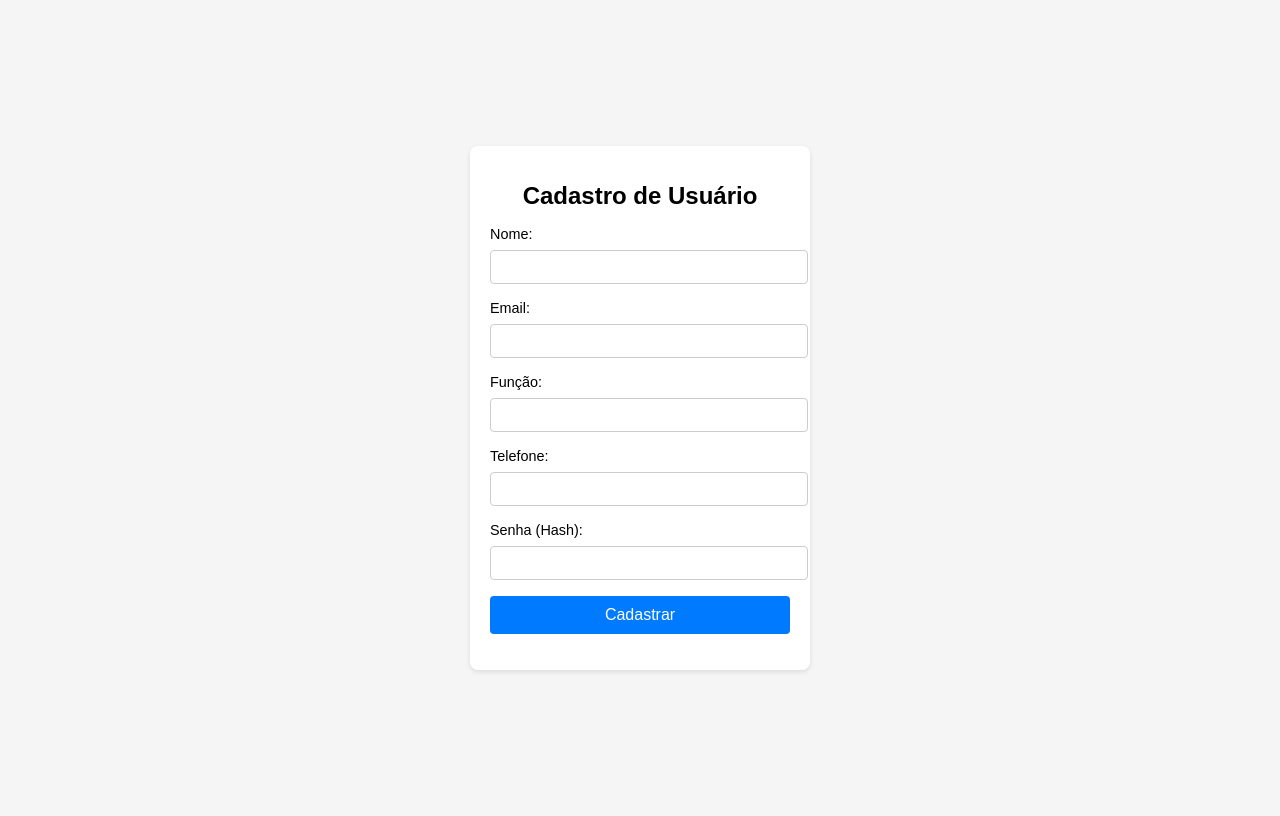
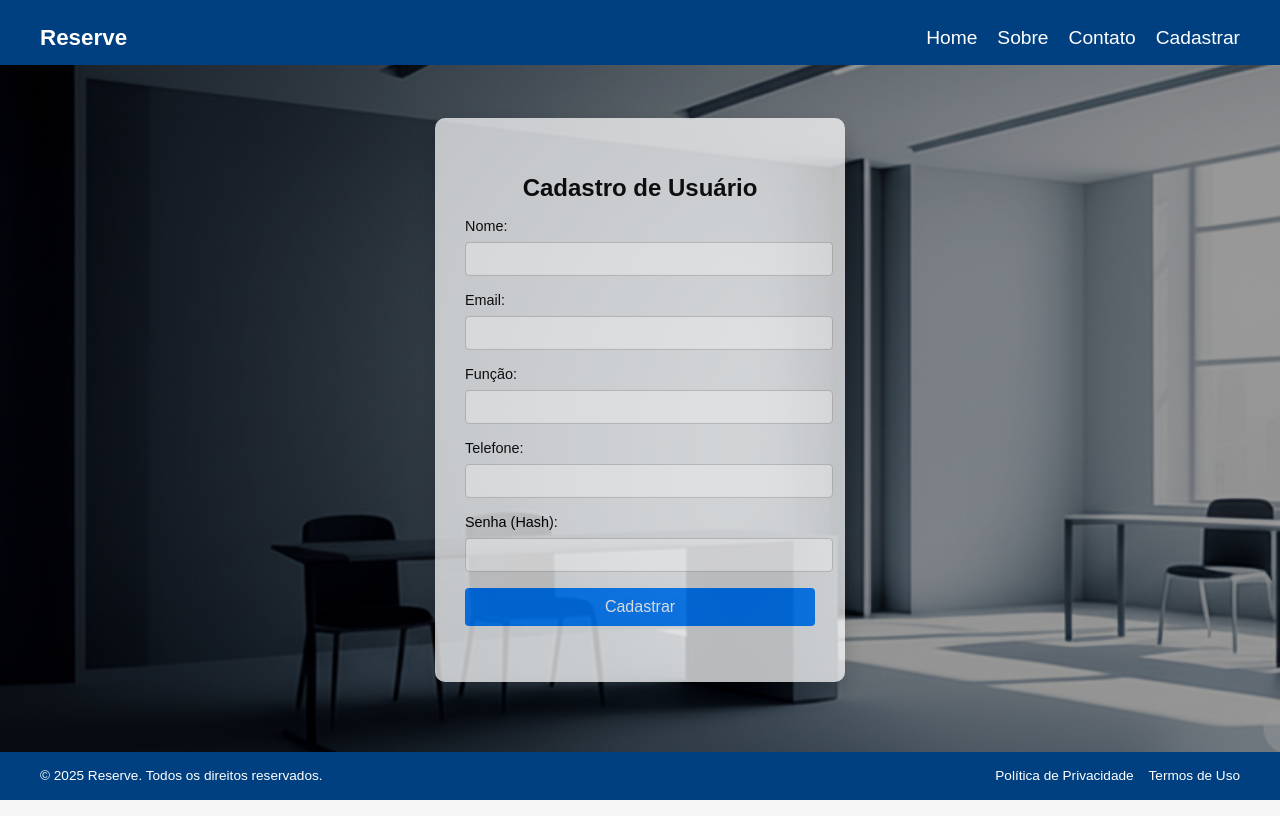
Before and after one commit to Jadson-Sobrinho/Sistema_Gerenciamento_Salas_Equipamentos, a website: page frontend/src/pages/user.html in a window 1280 px wide. Drawn offline with Linux system fonts and the light colour scheme.

Commit message:
Chore - Ajuste do design do cadastro de usuario

```diff
--- a/frontend/src/pages/styles/user.css
+++ b/frontend/src/pages/styles/user.css
@@ -8,12 +8,21 @@ body {
 }
 
 .container {
-  background: #fff;
-  padding: 20px;
-  border-radius: 8px;
-  box-shadow: 0 2px 5px rgba(0,0,0,0.1);
-  width: 300px;
+  position: fixed;
+  max-width: 350px;
+  width: 90%;
+  margin: 0 auto;
+  top: 50%;
+  transform: translateY(-50%);
+  background: rgba(255, 255, 255, 0.9);
+  padding: 40px 30px;
+  border-radius: 10px;
+  box-shadow: 0 8px 20px rgba(0,0,0,0.2);
+  z-index: 1;
+  text-align: left;
+  opacity: 0.8;
 }
+
 
 .container h1 {
   font-size: 1.5rem;
@@ -59,3 +68,124 @@ button:hover {
   text-align: center;
   font-size: 0.9rem;
 }
+
+
+/* ===== BARRA DE NAVEGAÇÃO ===== */
+.navbar {
+  position: fixed;
+  top: 0;
+  left: 0;
+  width: 100%;
+  background: #004080;
+  z-index: 2;
+  padding: 10px 0;
+  height: 45px;
+}
+
+.nav-container {
+  max-width: 1200px;
+  margin: 1px auto;
+  display: flex;
+  align-items: center;
+  justify-content: space-between;
+  padding: 0 20px;
+}
+
+.brand {
+  color: #fff;
+  font-size: 1.4rem;
+  text-decoration: none;
+  font-weight: bold;
+}
+
+.nav-links {
+  list-style: none;
+  display: flex;
+  gap: 20px;
+
+}
+
+.nav-links li a {
+  color: #fff;
+  text-decoration: none;
+  font-size: 1.2rem;
+  transition: color 0.3s ease;
+
+}
+
+.nav-links li a:hover {
+  color: #ffcc00;
+}
+
+/* ===== IMAGEM DE FUNDO ===== */
+#background-image {
+  position: fixed;
+  top: 0;
+  left: 0;
+  width: 100%;
+  height: 100%;
+  z-index: -1;
+  overflow: hidden;
+}
+
+#background-image img {
+  width: 100%;
+  height: 100%;
+  object-fit: cover;
+  filter: brightness(0.6);
+}
+
+/* ===== FOOTER ===== */
+.footer {
+  position: fixed;
+  bottom: 0;
+  left: 0;
+  width: 100%;
+  background: #004080;
+  color: #fff;
+  font-size: 0.85rem;
+  padding: 3px 0;
+  z-index: 2;
+}
+
+.footer-container {
+  max-width: 1200px;
+  margin: 0 auto;
+  display: flex;
+  align-items: center;
+  justify-content: space-between;
+  padding: 0 20px;
+}
+
+.footer-links {
+  list-style: none;
+  display: flex;
+  gap: 15px;
+}
+
+.footer-links li a {
+  color: #fff;
+  text-decoration: none;
+  transition: color 0.3s ease;
+}
+
+.footer-links li a:hover {
+  color: #ffcc00;
+}
+
+/* ===== MEDIA QUERIES ===== */
+@media (max-width: 600px) {
+  .nav-links {
+    display: none;
+  }
+
+  .container {
+    padding: 30px 20px;
+  }
+
+  .footer-container {
+    flex-direction: column;
+    text-align: center;
+    gap: 8px;
+  }
+}
--- a/frontend/src/pages/user.html
+++ b/frontend/src/pages/user.html
@@ -6,8 +6,24 @@
   <title>Cadastro de Sala</title>
   <link rel="Stylesheet" href="styles/user.css">
 </head>
+<body>
+    <!-- NAVBAR -->
+  <nav class="navbar">
+    <div class="nav-container">
+      <a href="#" class="brand">Reserve</a>
+      <ul class="nav-links">
+        <li><a href="/frontend/src/pages/error404.html">Home</a></li>
+        <li><a href="/frontend/src/pages/error404.html">Sobre</a></li>
+        <li><a href="/frontend/src/pages/error404.html">Contato</a></li>
+        <li><a href="user.html">Cadastrar</a></li>
+      </ul>
+    </div>
+  </nav>
 
-<body>
+    <!-- IMAGEM DE FUNDO -->
+  <div id="background-image">
+    <img src="/frontend/public/img/background-login.png" alt="Fundo Login">
+  </div>
 
     <div class="container">
     <h1>Cadastro de Usuário</h1>
@@ -42,6 +58,22 @@
 
     <p id="user-message" class="message"></p>
     </div>
+
+      <!-- FOOTER -->
+  <footer class="footer">
+    <div class="footer-container">
+      <p>© 2025 Reserve. Todos os direitos reservados.</p>
+      <ul class="footer-links">
+        <li><a href="/frontend/src/pages/error404.html">Política de Privacidade</a></li>
+        <li><a href="/frontend/src/pages/error404.html">Termos de Uso</a></li>
+      </ul>
+    </div>
+  </footer>
+
+  <script src="script/login.js"></script>
+</body>
+</html>
+
   <script src="script/user.js"></script>
 </body>
 </html>
```
